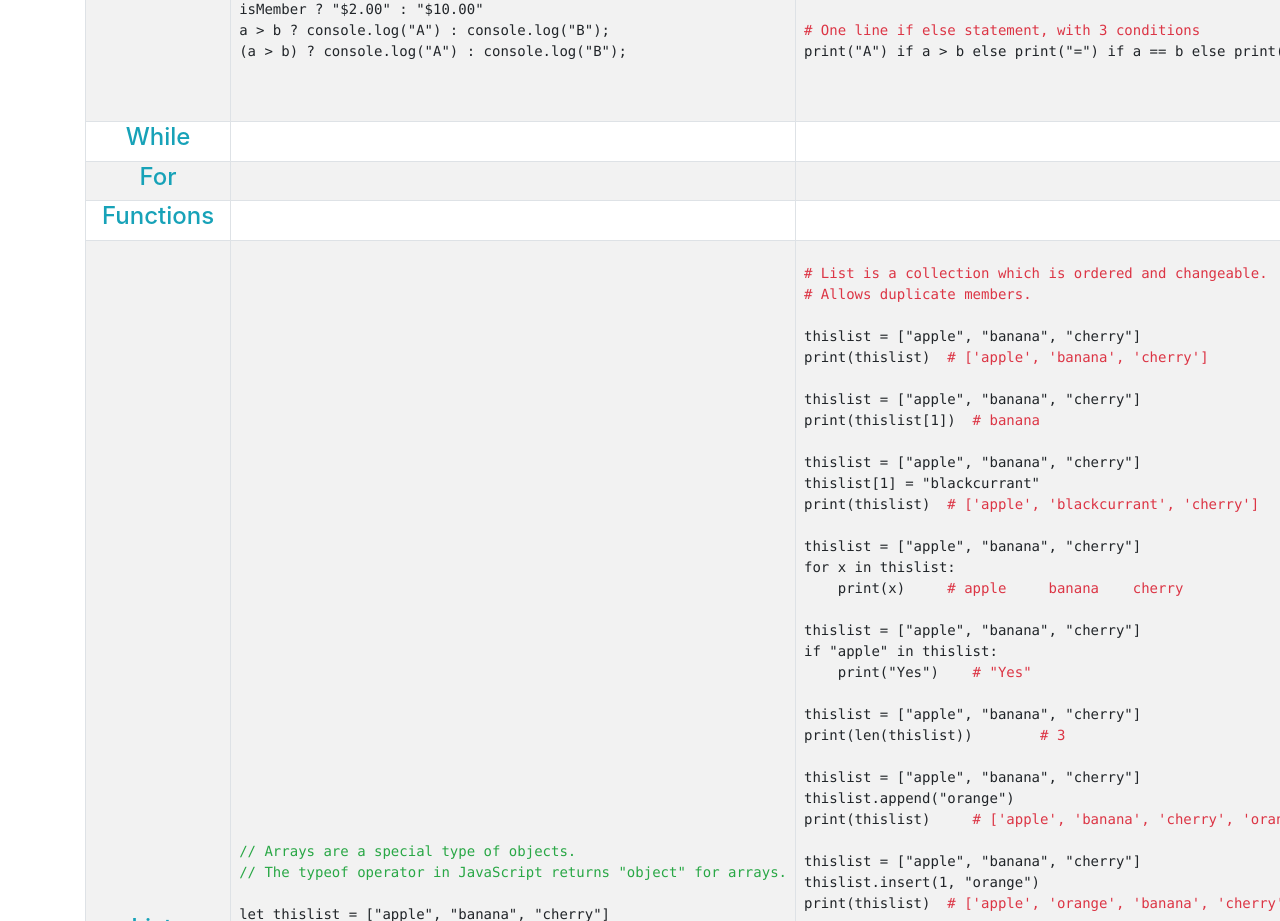
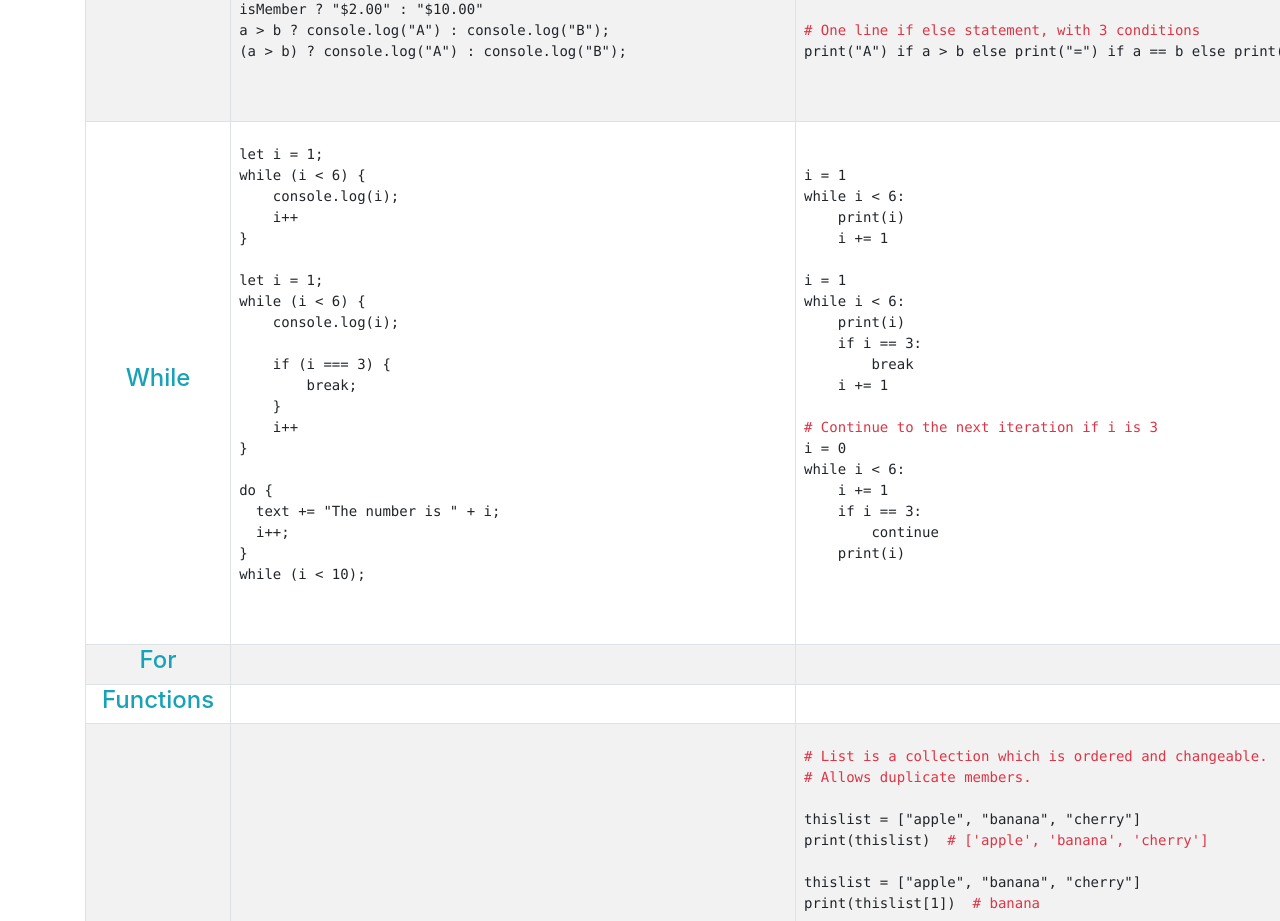
Before and after one commit to Tezza1/python_javascript, a plain HTML site: page index.html in a window 1280 px wide. Shown: the part 1900-2821 px from the top of the page. Drawn offline with nearby package versions, Linux system fonts and the light colour scheme.

Commit message:
added while loops

```diff
--- a/index.html
+++ b/index.html
@@ -220,8 +220,58 @@ print("A") if a > b else print("=") if a == b else print("B")
                             <th class="text-info text-center pr-3 pl-3">
                                 <h4>While</h4>
                             </th>
-                            <td></td>
-                            <td></td>
+                            <td class="pl-2 pr-2">
+                                <pre>
+                                    <code>
+let i = 1;
+while (i < 6) {
+    console.log(i);
+    i++
+}
+
+let i = 1;
+while (i < 6) {
+    console.log(i);
+
+    if (i === 3) {
+        break;
+    }
+    i++
+}
+
+do {
+  text += "The number is " + i;
+  i++;
+}
+while (i < 10);
+                                    </code>
+                                </pre>
+                            </td>
+                            <td class="pl-2 pr-2">
+                                <pre>
+                                    <code>
+i = 1
+while i < 6:
+    print(i)
+    i += 1
+
+i = 1
+while i < 6:
+    print(i)
+    if i == 3:
+        break
+    i += 1
+
+<span class="text-danger"># Continue to the next iteration if i is 3</span>
+i = 0
+while i < 6:
+    i += 1
+    if i == 3:
+        continue
+    print(i)
+                                    </code>
+                                </pre>
+                            </td>
                         </tr>
                         <tr>
                             <th class="text-info text-center pr-3 pl-3">
```
